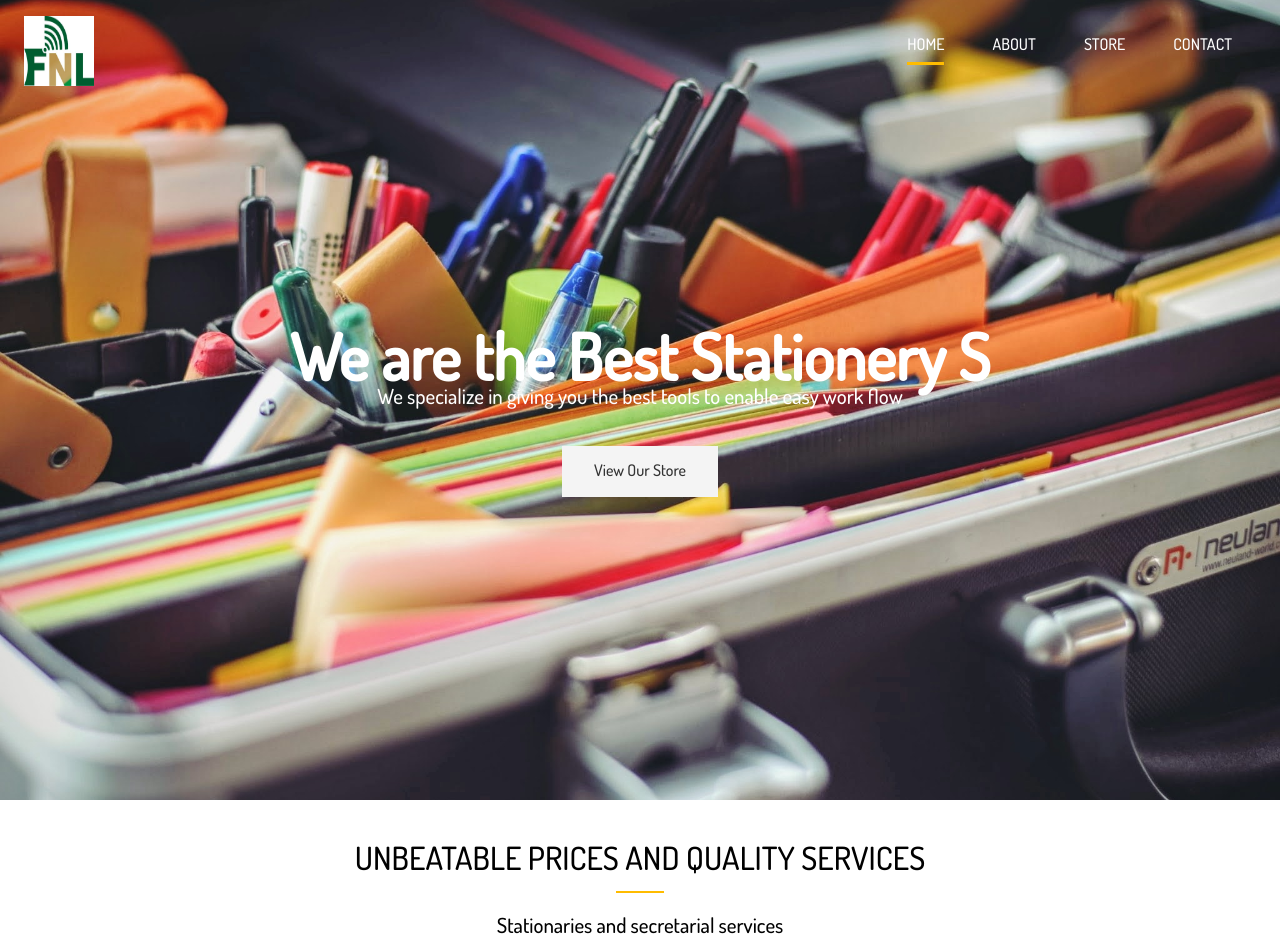
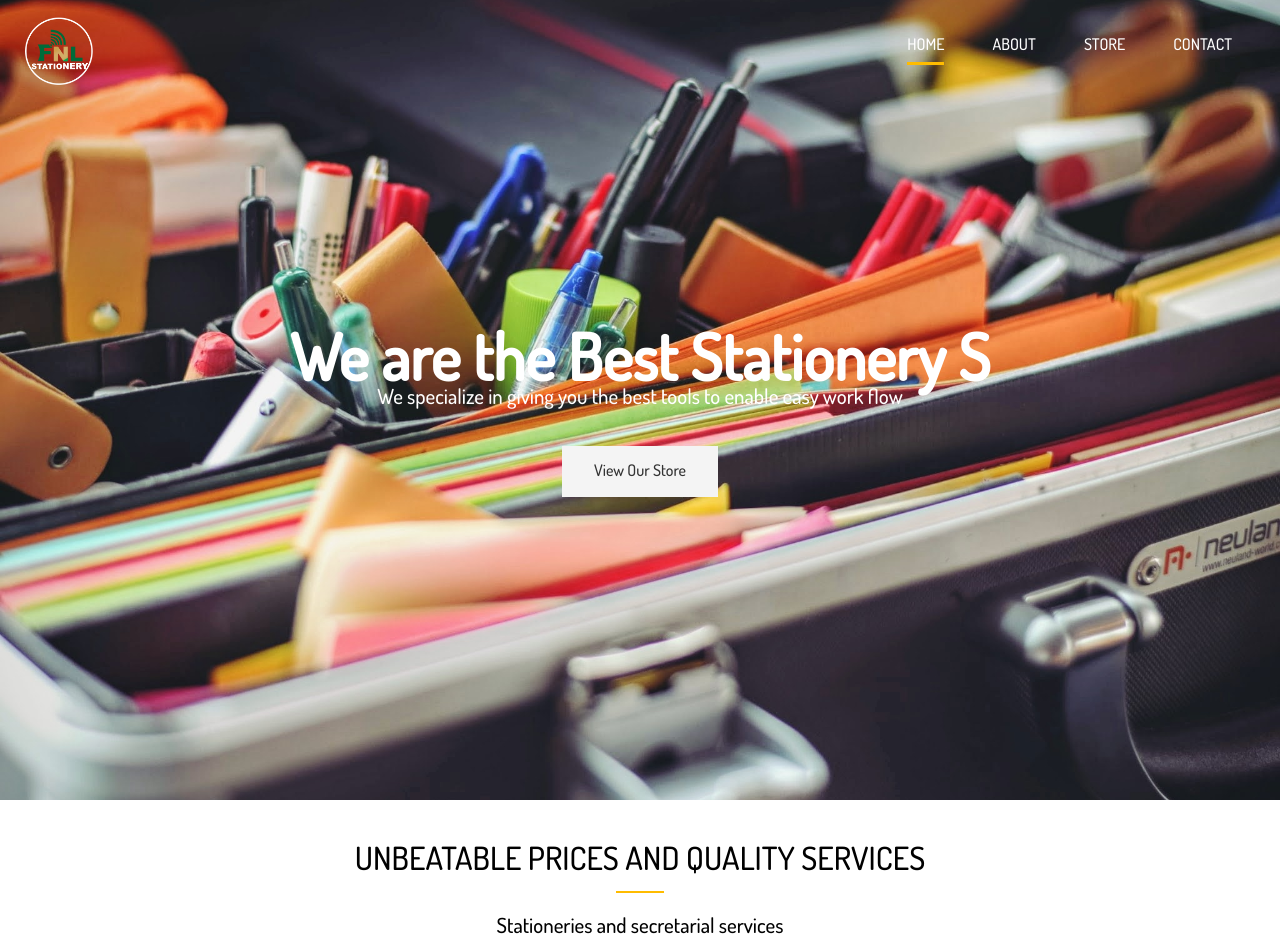
Before and after one commit to Farouq-Hub/Fasdej_website, a website: page DIST/index.html in a window 1280 px wide. Shown: the top 952 px of the page. Drawn offline with Linux system fonts and the light colour scheme.

```diff
--- a/DIST/css/main.css
+++ b/DIST/css/main.css
@@ -99,7 +99,7 @@
 
 #gallery-a .gallery-item {
   display: grid;
-  grid-template-columns: repeat(3, 1fr);
+  grid-template-columns: repeat(2, 1fr);
   box-shadow: 0 5px 10px 0;
   grid-gap: 5px;
   background: #333; }
--- a/DIST/index.html
+++ b/DIST/index.html
@@ -4,6 +4,7 @@
     <meta charset="UTF-8" />
     <meta http-equiv="X-UA-Compatible" content="IE=edge" />
     <meta name="viewport" content="width=device-width, initial-scale=1.0" />
+    <link rel="shortcut icon" type="image/x-icon" href="/favicon.ico">
     <link
       rel="stylesheet"
       href="https://use.fontawesome.com/releases/v5.15.3/css/all.css"
@@ -22,7 +23,7 @@
     <header id="header-home">
       <div class="container">
         <nav id="main-nav">
-          <img src="IMG/PHOTO-2021-07-15-10-51-19.jpg" alt="" id="logo" />
+          <img src="IMG/thumbnail.png" alt="" id="logo" />
           <ul>
             <li><a href="index.html" class="current">Home</a></li>
             <li><a href="about.html">About</a></li>
@@ -51,7 +52,7 @@
       <div class="container">
         <h2 class="section-title">Unbeatable prices and quality services</h2>
         <div class="bottom-line"></div>
-        <p class="lead">Stationaries and secretarial services</p>
+        <p class="lead">Stationeries and secretarial services</p>
         <div class="specials">
           <div>
             <img src="IMG/WhatsApp Image 2021-07-06 at 09.10.12.jpeg" alt="">
```
Also changed, not shown: DIST/about.html (+1 -1 lines), DIST/contact.html (+1 -1 lines), DIST/store.html (+1 -1 lines), DIST/IMG/WhatsApp Image 2021-07-15 at 14.00.33.jpeg (added), DIST/IMG/WhatsApp Image 2021-07-15 at 14.21.01.jpeg (added), DIST/IMG/icon.png (added), DIST/IMG/thumbnail.png (added), DIST/favicon (1).ico (added), favicon (1).ico (added), 3 other files.
